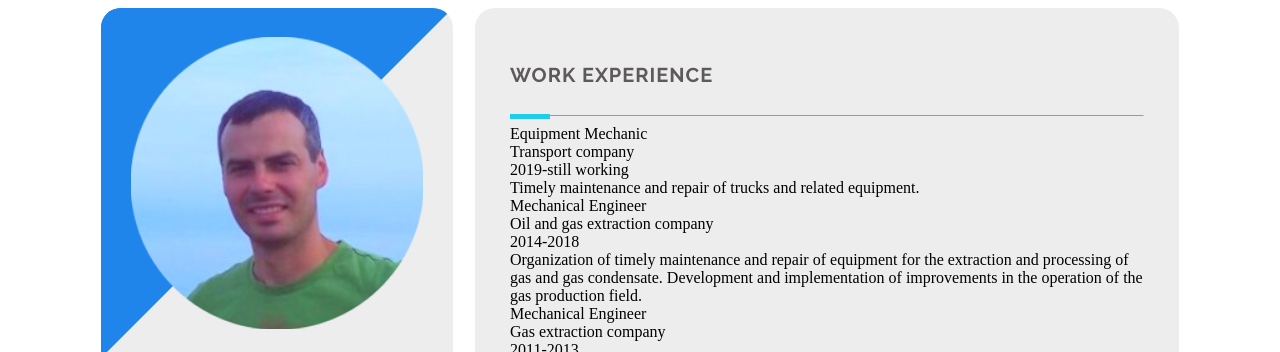
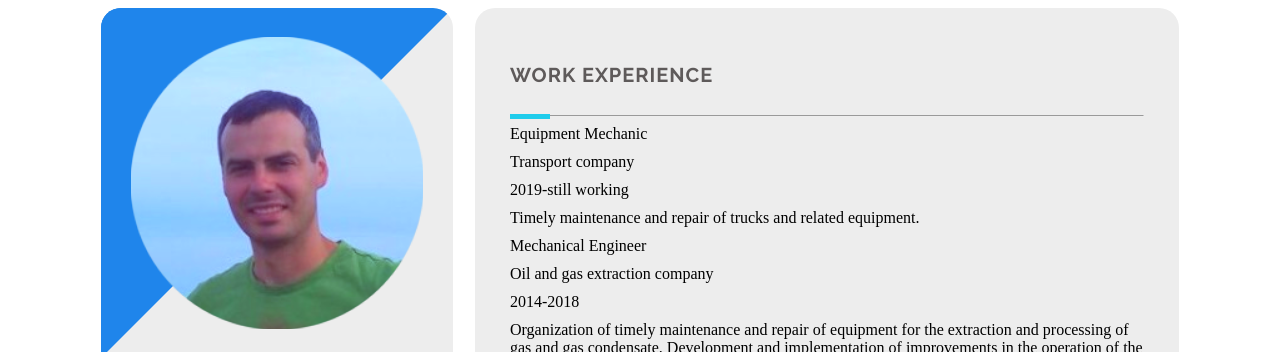
Before and after one commit to Saoa35/CV, a plain HTML site: page index.html in a window 1280 px wide. Shown: the top 352 px of the page. Drawn offline with nearby package versions, Linux system fonts and the light colour scheme.

Commit message:
add display grid

```diff
--- a/style.css
+++ b/style.css
@@ -207,6 +207,11 @@ main {
 
 .work_exp {
     display: grid;
+    gap: 50px 50px;
+
+    grid-template-columns: repeat(2, 2);
+    gap: 10px;
+    /* grid-auto-rows: minmax(100px, auto); */
 }
 
 .position_company {
```
